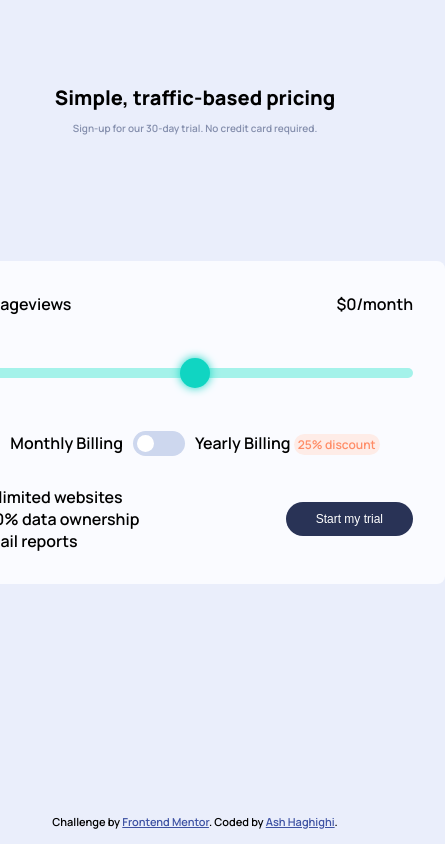
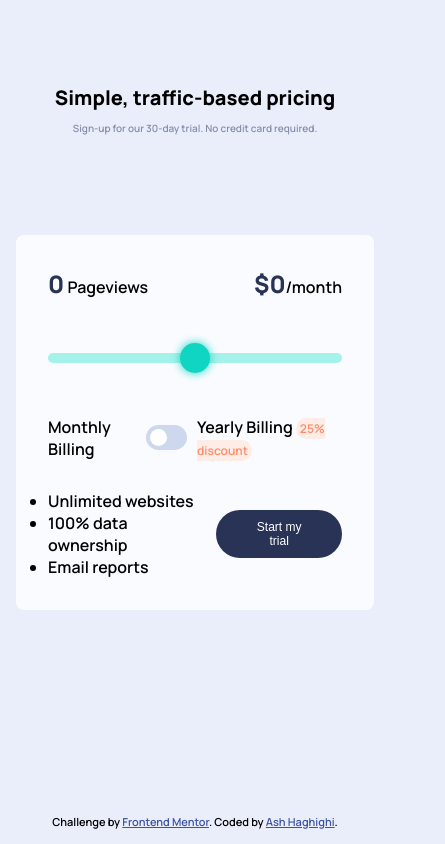
Before and after one commit to ashkanmus/-Ongoing-interactive-pricing-component-main, a plain HTML site: page index.html in a window 390 px wide. Shown: the whole page, 445 px wide, since content can reach past the window. Drawn offline with Linux system fonts and the light colour scheme.

Commit message:
Add files via upload

```diff
--- a/index.html
+++ b/index.html
@@ -15,7 +15,7 @@
   <main>
     <div class="row twocol">
       <div class="pageviews"><span class="views" id="outViews">0</span> Pageviews</div>
-      <div>$<span class="price" id="outPrice">0</span>/<span class="moy" id="outMoy">month</span></div>
+      <div><span class="price" id="outPrice">$0</span>/<span class="moy" id="outMoy">month</span></div>
     </div>
     <div class="row">
       <input type="range" name="inRange" value="3" min="1" max="5" id="inRange">
--- a/script.js
+++ b/script.js
@@ -34,7 +34,7 @@ const inMoy = document.getElementById("inMoy");
         }
 
         outViews.innerHTML = views;
-        outPrice.innerHTML = price;
+        outPrice.innerHTML = `$${price}`;
         outMoy.innerHTML = moy;
     });
 });
--- a/style.css
+++ b/style.css
@@ -42,11 +42,13 @@ body{
 main{
     background-color: var(--Very-Pale-Blue-Main-Background);
     padding: 2em;
+    margin: 1em;
     border-radius: .5em;
     display: flex;
     flex-direction: column;
     gap: 30px;
     width: 500px;
+
 }
 
 .row{display: flex;justify-content: center; align-items: center; gap: 10px;}
@@ -234,3 +236,17 @@ input[type=range]:focus::-ms-fill-lower {
 input[type=range]:focus::-ms-fill-upper {
     background: #A4F2EA;
 }
+
+.views, .price{
+    font-weight: 800;
+    color: var(--Dark-Desaturated-Blue-Text-CTA-Background);
+    font-size: 1.5em;
+}
+
+/* Mobile Version */
+@media only screen and (max-width: 600px) {
+
+    main {
+        width: auto;
+    }
+}
```
